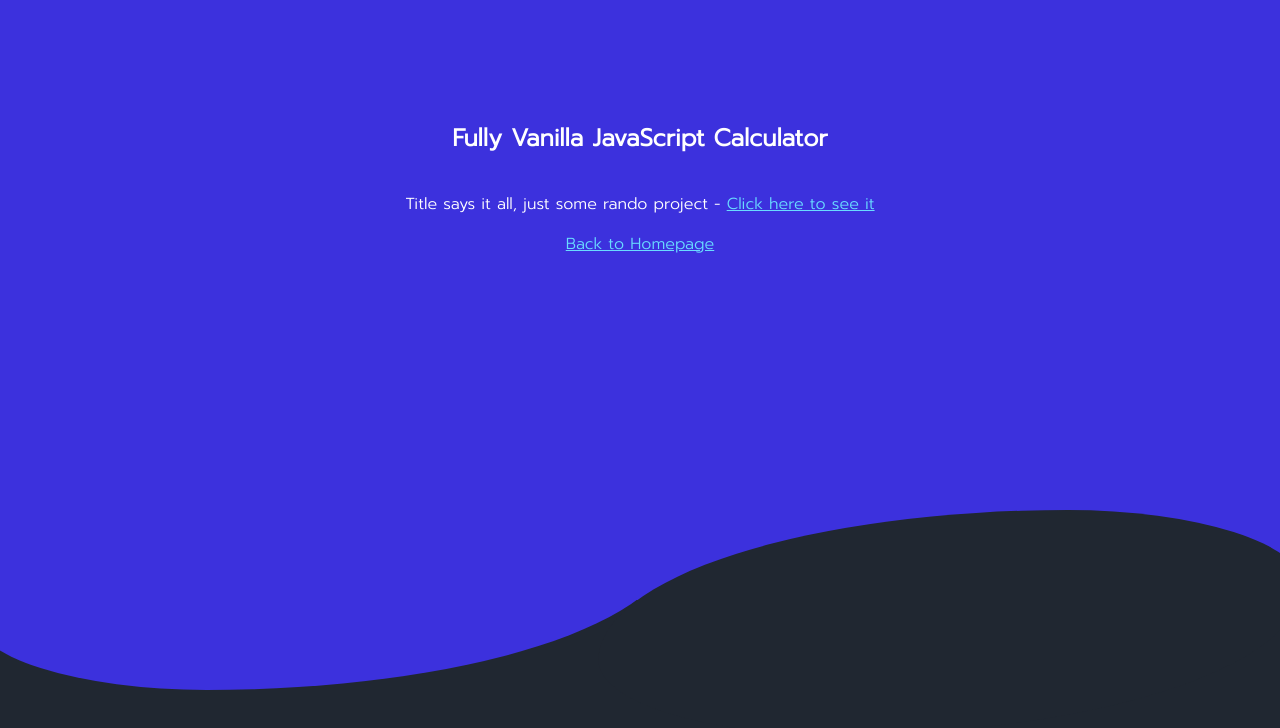
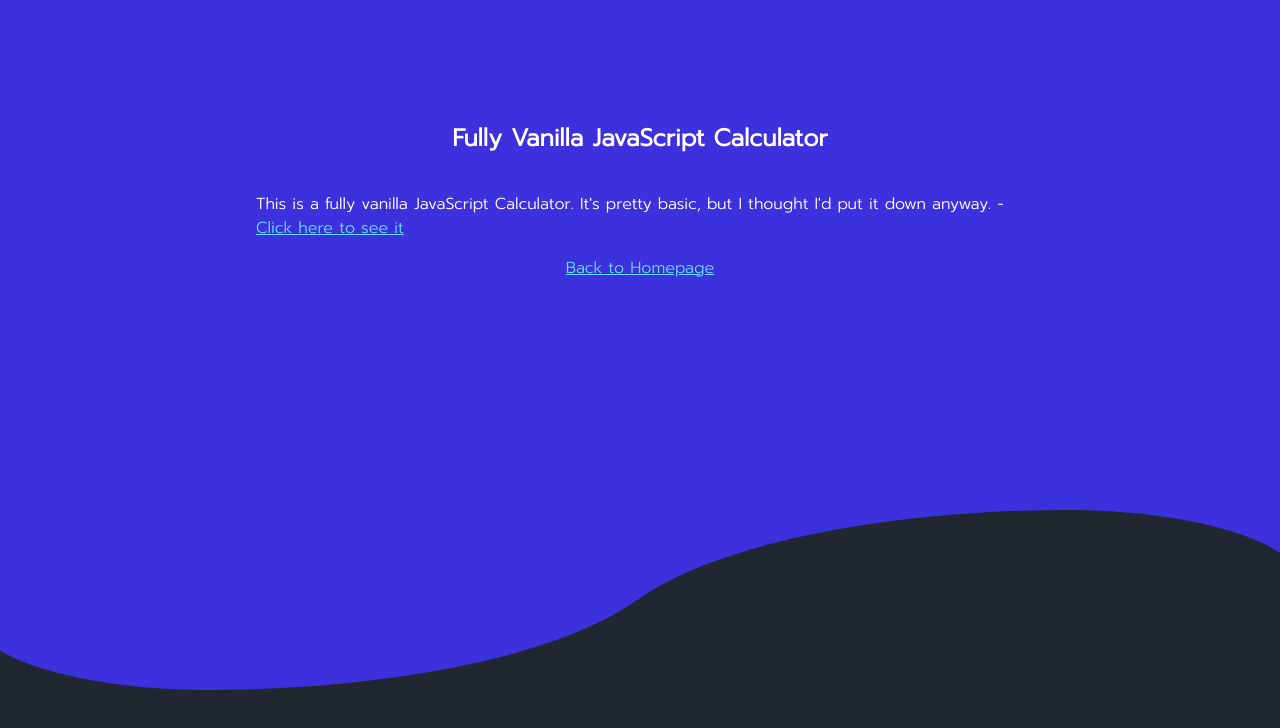
Before and after one commit to GreatWifi/IMayb3.github.io, a plain HTML site: page projects.html in a window 1280 px wide. Shown: the top 728 px of the page. Drawn offline with Linux system fonts and the light colour scheme.

Commit message:
Update projects.html

```diff
--- a/projects.html
+++ b/projects.html
@@ -14,7 +14,7 @@
 <body>
     <section class="blue">
     <h1>Fully Vanilla JavaScript Calculator</h1>
-    <p>Title says it all, just some rando project - <a href="/calculator">Click here to see it</a></p>
+    <p>This is a fully vanilla JavaScript Calculator. It's pretty basic, but I thought I'd put it down anyway. - <a href="/calculator">Click here to see it</a></p>
     <div class="curve"></div>
     <a href="/">Back to Homepage</a>
     </section>
```
